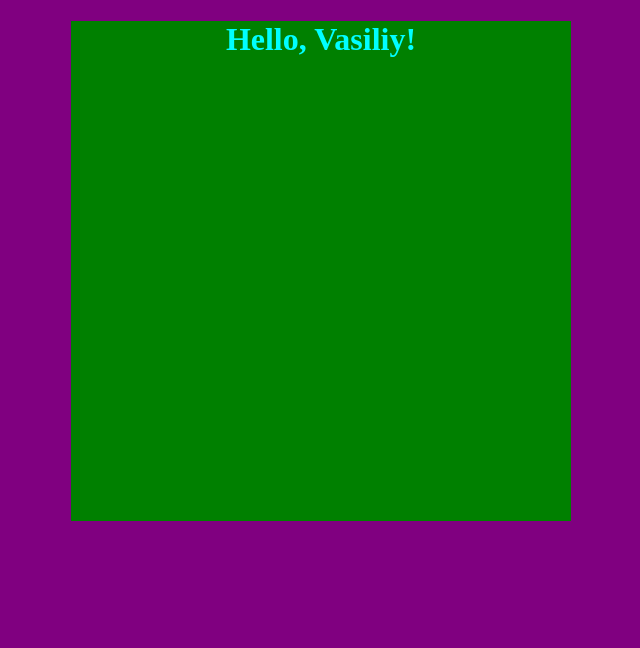
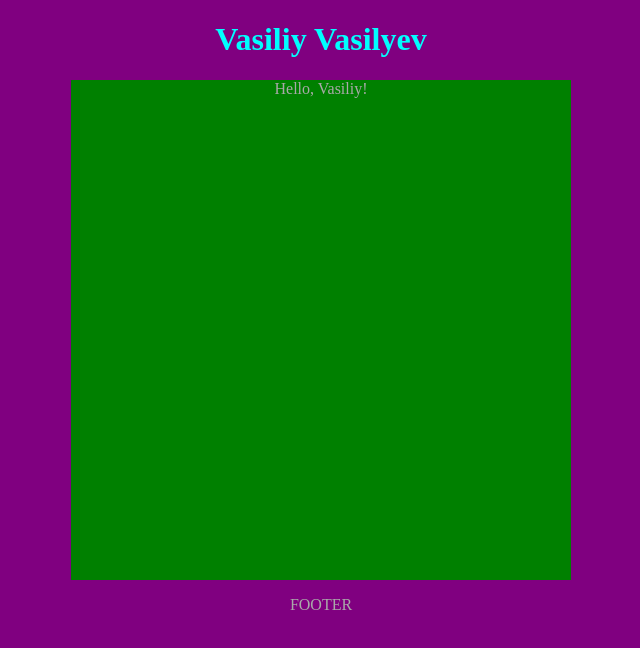
Before and after one commit to SHTAKET1032/rsschool-cv, a plain HTML site: page index.html in a window 1280 px wide. Shown: the whole page, without its empty margins (319-959 px from the left). Drawn offline with Linux system fonts and the light colour scheme.

Commit message:
feat: add header, main and footer

```diff
--- a/index.html
+++ b/index.html
@@ -8,9 +8,18 @@
   <title>Document</title>
 </head>
 <body>
-  <div>
-    <h1>Hello, Vasiliy!</h1>
-  </div>
+  <header>
+    <h1>Vasiliy Vasilyev</h1>
+  </header>
+   <main>
+    <div>
+      <p>Hello, Vasiliy!</p>
+    </div>
+   </main>
+
+   <footer>
+    <p>FOOTER</p>
+   </footer>
 
 </body>
 </html>
--- a/style.css
+++ b/style.css
@@ -11,5 +11,10 @@ div {
 
 h1 {
   color: cyan;
- text-align: center;
+  text-align: center;
 }
+
+p {
+  color: darkgray;
+  text-align: center;
+}
```
